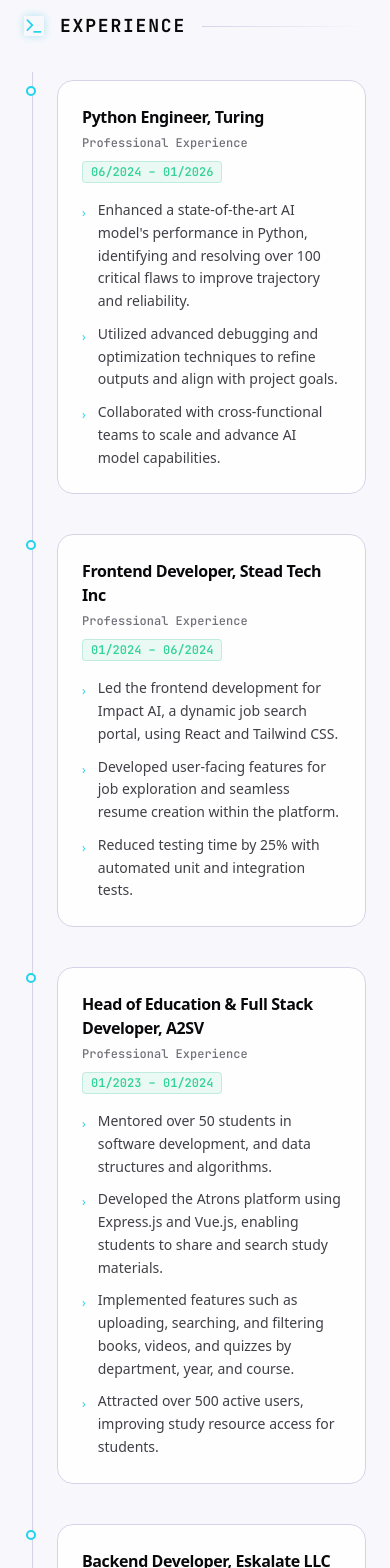
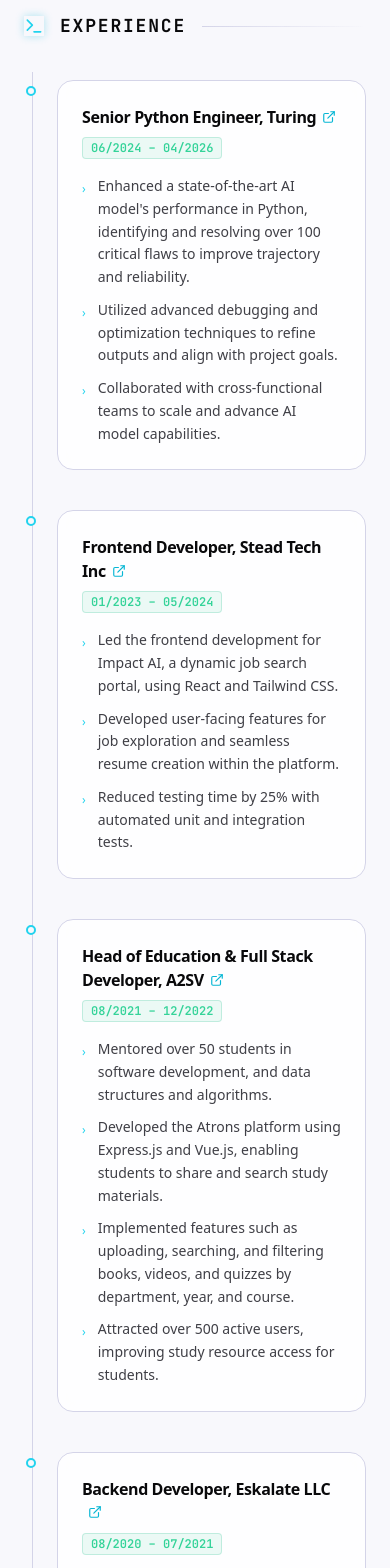
Before and after one commit to dryeab/dryeab.github.io, a React (Create React App) app: page / in a window 390 px wide. Shown: the part 1660-3228 px from the top of the page. Built offline with nearby package versions, Linux system fonts and the light colour scheme.

Commit message:
[fix]: fix experience dates and remove redudant words

```diff
--- a/src/App.js
+++ b/src/App.js
@@ -209,12 +209,21 @@
                     style={{ borderColor: "var(--border-default)" }}
                   >
                     <div className="flex flex-col sm:flex-row sm:items-center justify-between gap-2 mb-4">
-                      <div>
-                        <h4 className="text-base sm:text-lg font-bold tracking-tight font-sans" style={{ color: "var(--text-heading)" }}>
-                          {job.role}
-                        </h4>
-                        <span className="text-xs font-mono font-medium" style={{ color: "var(--text-muted)" }}>Professional Experience</span>
-                      </div>
+                      <h4 className="text-base sm:text-lg font-bold tracking-tight font-sans" style={{ color: "var(--text-heading)" }}>
+                        {job.url ? (
+                          <a
+                            href={job.url}
+                            target="_blank"
+                            rel="noreferrer"
+                            className="transition-colors hover:text-cyan-500 dark:hover:text-cyan-400"
+                          >
+                            {job.role}
+                            <FiExternalLink className="inline-block w-3.5 h-3.5 text-cyan-500 dark:text-cyan-400 ml-1.5 align-middle -translate-y-0.5" />
+                          </a>
+                        ) : (
+                          job.role
+                        )}
+                      </h4>
                       <span className="text-xs font-mono text-emerald-400 font-semibold whitespace-nowrap px-2 py-0.5 rounded self-start sm:self-center"
                         style={{ background: theme === "light" ? "rgba(16,185,129,0.08)" : "rgba(16,185,129,0.1)", border: "1px solid rgba(16,185,129,0.2)" }}>
                         {job.period}
--- a/src/components/Console.js
+++ b/src/components/Console.js
@@ -28,10 +28,10 @@
   ],
   experience: [
     { type: "sys", text: "EXPERIENCE LOG" },
-    { type: "ok", text: "[06/2024 - 01/2026] Python Engineer, Turing (AI Alignment & Reliability)" },
-    { type: "ok", text: "[01/2024 - 06/2024] Frontend Developer, Stead Tech Inc (React/Tailwind)" },
-    { type: "ok", text: "[01/2023 - 01/2024] Head of Education & Full Stack Developer, A2SV" },
-    { type: "ok", text: "[03/2023 - 09/2023] Backend Developer, Eskalate LLC (ASP.NET/PostgreSQL)" },
+    { type: "ok", text: "[06/2024 - 04/2026] Python Engineer, Turing (AI Alignment & Reliability)" },
+    { type: "ok", text: "[01/2023 - 05/2024] Frontend Developer, Stead Tech Inc (React/Tailwind)" },
+    { type: "ok", text: "[08/2021 - 12/2022] Head of Education & Full Stack Developer, A2SV" },
+    { type: "ok", text: "[08/2020 - 07/2021] Backend Developer, Eskalate LLC (ASP.NET/PostgreSQL)" },
     { type: "info", text: "Scrolling to Experience section..." },
   ],
   projects: [
--- a/src/data/cv.js
+++ b/src/data/cv.js
@@ -32,8 +32,9 @@
   ],
   experience: [
     {
-      role: "Python Engineer, Turing",
-      period: "06/2024 – 01/2026",
+      role: "Senior Python Engineer, Turing",
+      period: "06/2024 – 04/2026",
+      url: "https://www.turing.com/",
       bullets: [
         "Enhanced a state-of-the-art AI model's performance in Python, identifying and resolving over 100 critical flaws to improve trajectory and reliability.",
         "Utilized advanced debugging and optimization techniques to refine outputs and align with project goals.",
@@ -42,7 +43,8 @@
     },
     {
       role: "Frontend Developer, Stead Tech Inc",
-      period: "01/2024 – 06/2024",
+      period: "01/2023 – 05/2024",
+      url: "https://impactcareers.com/",
       bullets: [
         "Led the frontend development for Impact AI, a dynamic job search portal, using React and Tailwind CSS.",
         "Developed user-facing features for job exploration and seamless resume creation within the platform.",
@@ -51,7 +53,8 @@
     },
     {
       role: "Head of Education & Full Stack Developer, A2SV",
-      period: "01/2023 – 01/2024",
+      period: "08/2021 – 12/2022",
+      url: "https://a2sv.org/",
       bullets: [
         "Mentored over 50 students in software development, and data structures and algorithms.",
         "Developed the Atrons platform using Express.js and Vue.js, enabling students to share and search study materials.",
@@ -61,7 +64,8 @@
     },
     {
       role: "Backend Developer, Eskalate LLC",
-      period: "03/2023 – 09/2023",
+      period: "08/2020 – 07/2021",
+      url: "https://www.eskalate.io/",
       bullets: [
         "Designed and developed the backend for the Community Portal, automating the manual admission process of the company with ASP.NET Core and PostgreSQL.",
         "Implemented key functionalities such as scraping candidate assessment data from external platforms, scheduling interviews, managing applications, and designing the database schema.",
```
